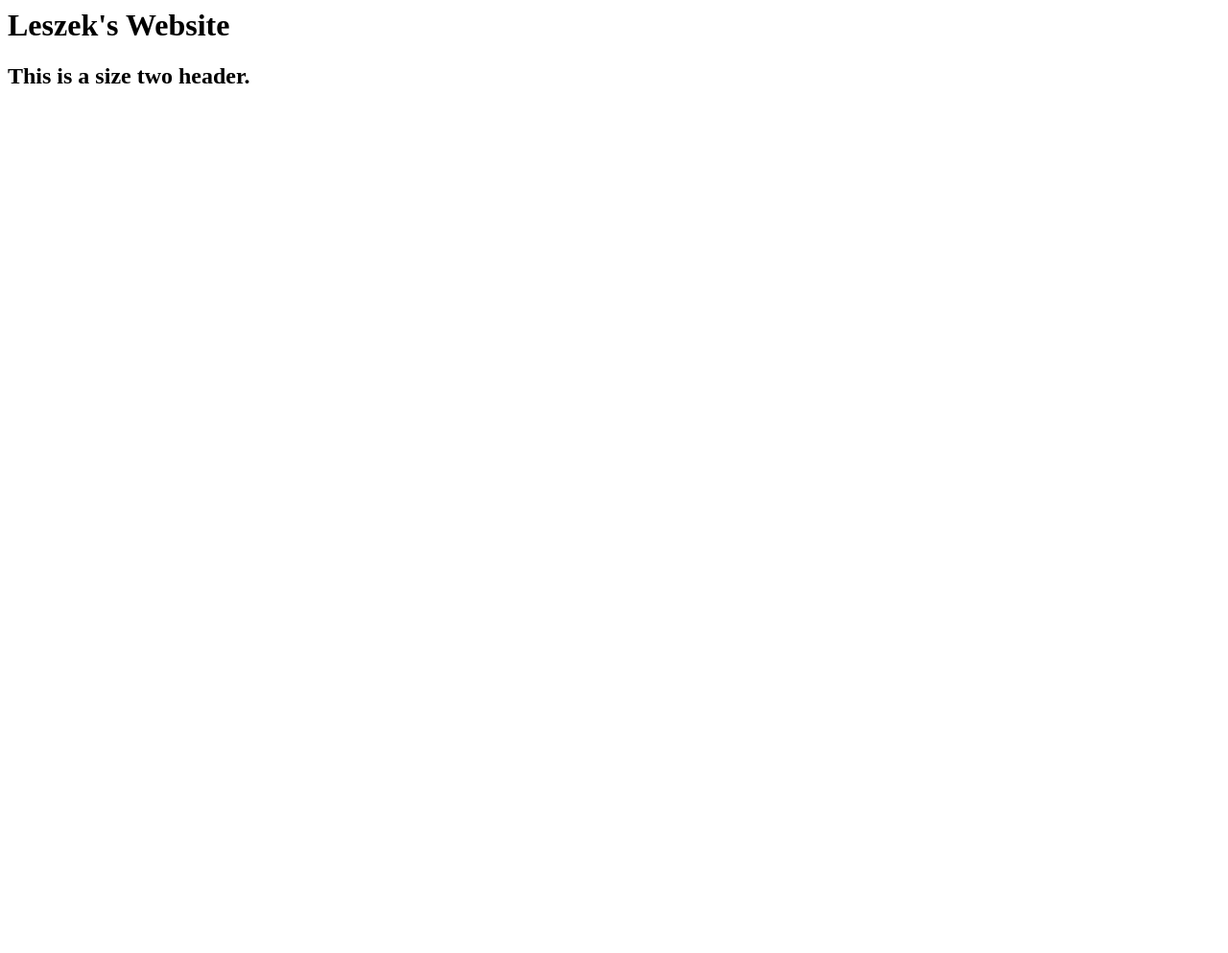
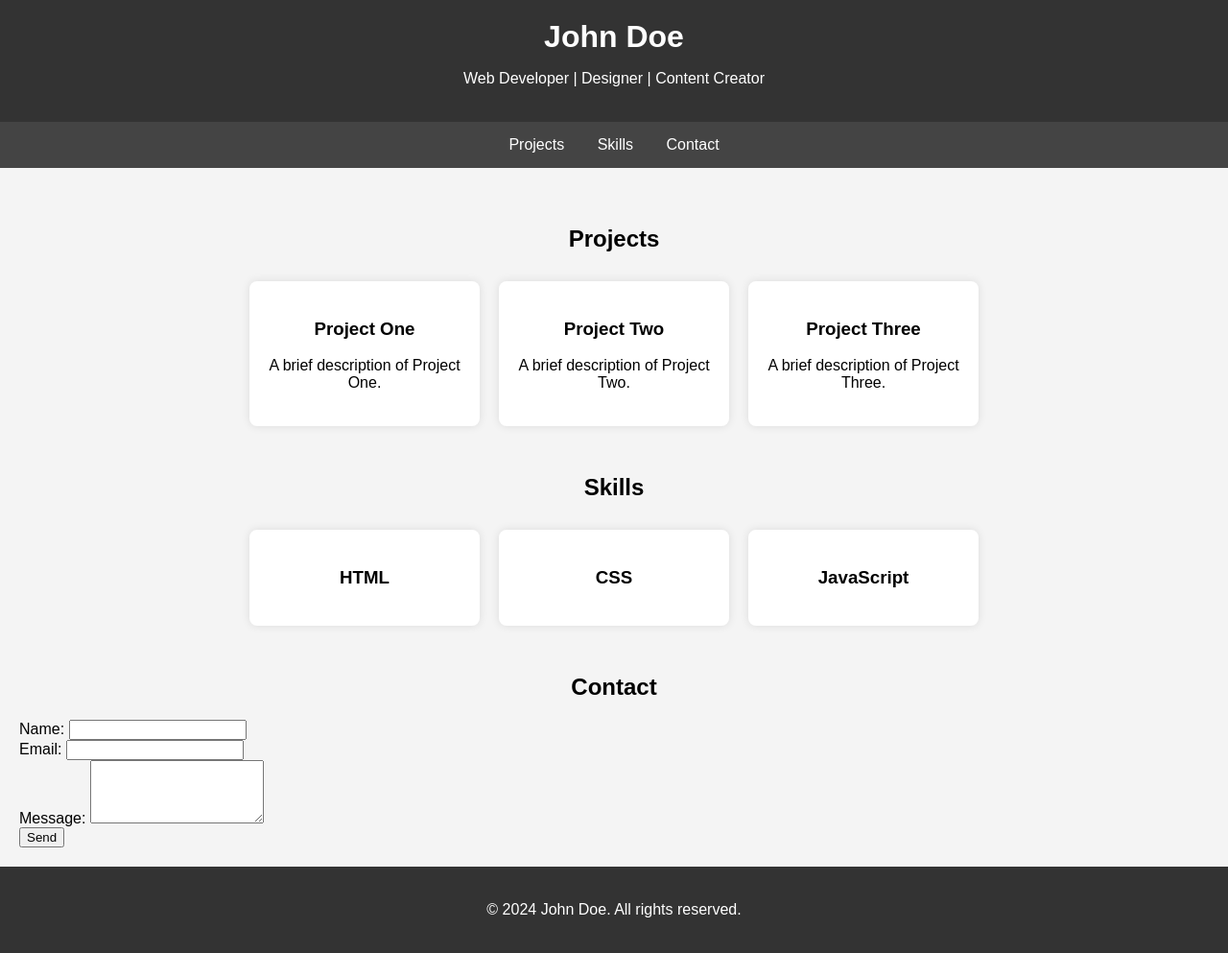
Before and after one commit to LeszekWilde/Website, a plain HTML site: page index.html in a window 1280 px wide. Shown: the whole page at 96% size. Before the commit the page ends 800 px from the top, so only its background shows below. Drawn offline with Linux system fonts and the light colour scheme.

Commit message:
Example portfolio

```diff
--- a/index.html
+++ b/index.html
@@ -1,8 +1,132 @@
-<html>
-    <h1>
-        Leszek's Website
-    </h1>
-    <h2>
-        This is a size two header.
-    </h2>
+<!DOCTYPE html>
+<html lang="en">
+<head>
+    <meta charset="UTF-8">
+    <meta name="viewport" content="width=device-width, initial-scale=1.0">
+    <title>John Doe | Portfolio</title>
+    <style>
+        body {
+            font-family: Arial, sans-serif;
+            margin: 0;
+            padding: 0;
+            background-color: #f4f4f4;
+        }
+        header {
+            background-color: #333;
+            color: #fff;
+            padding: 20px 0;
+            text-align: center;
+        }
+        header h1 {
+            margin: 0;
+        }
+        nav {
+            text-align: center;
+            background-color: #444;
+        }
+        nav a {
+            display: inline-block;
+            padding: 15px;
+            color: #fff;
+            text-decoration: none;
+        }
+        nav a:hover {
+            background-color: #555;
+        }
+        .container {
+            padding: 20px;
+        }
+        .section-title {
+            text-align: center;
+            margin-top: 40px;
+        }
+        .projects, .skills {
+            display: flex;
+            flex-wrap: wrap;
+            justify-content: center;
+        }
+        .project, .skill {
+            background-color: #fff;
+            margin: 10px;
+            padding: 20px;
+            border-radius: 8px;
+            box-shadow: 0 0 10px rgba(0, 0, 0, 0.1);
+            width: 200px;
+            text-align: center;
+        }
+        footer {
+            text-align: center;
+            padding: 20px;
+            background-color: #333;
+            color: #fff;
+        }
+    </style>
+</head>
+<body>
+    <header>
+        <h1>John Doe</h1>
+        <p>Web Developer | Designer | Content Creator</p>
+    </header>
+    <nav>
+        <a href="#projects">Projects</a>
+        <a href="#skills">Skills</a>
+        <a href="#contact">Contact</a>
+    </nav>
+    <div class="container">
+        <section id="projects">
+            <h2 class="section-title">Projects</h2>
+            <div class="projects">
+                <div class="project">
+                    <h3>Project One</h3>
+                    <p>A brief description of Project One.</p>
+                </div>
+                <div class="project">
+                    <h3>Project Two</h3>
+                    <p>A brief description of Project Two.</p>
+                </div>
+                <div class="project">
+                    <h3>Project Three</h3>
+                    <p>A brief description of Project Three.</p>
+                </div>
+            </div>
+        </section>
+        <section id="skills">
+            <h2 class="section-title">Skills</h2>
+            <div class="skills">
+                <div class="skill">
+                    <h3>HTML</h3>
+                </div>
+                <div class="skill">
+                    <h3>CSS</h3>
+                </div>
+                <div class="skill">
+                    <h3>JavaScript</h3>
+                </div>
+            </div>
+        </section>
+        <section id="contact">
+            <h2 class="section-title">Contact</h2>
+            <form action="#" method="POST">
+                <div>
+                    <label for="name">Name:</label>
+                    <input type="text" id="name" name="name" required>
+                </div>
+                <div>
+                    <label for="email">Email:</label>
+                    <input type="email" id="email" name="email" required>
+                </div>
+                <div>
+                    <label for="message">Message:</label>
+                    <textarea id="message" name="message" rows="4" required></textarea>
+                </div>
+                <div>
+                    <button type="submit">Send</button>
+                </div>
+            </form>
+        </section>
+    </div>
+    <footer>
+        <p>&copy; 2024 John Doe. All rights reserved.</p>
+    </footer>
+</body>
 </html>
```
